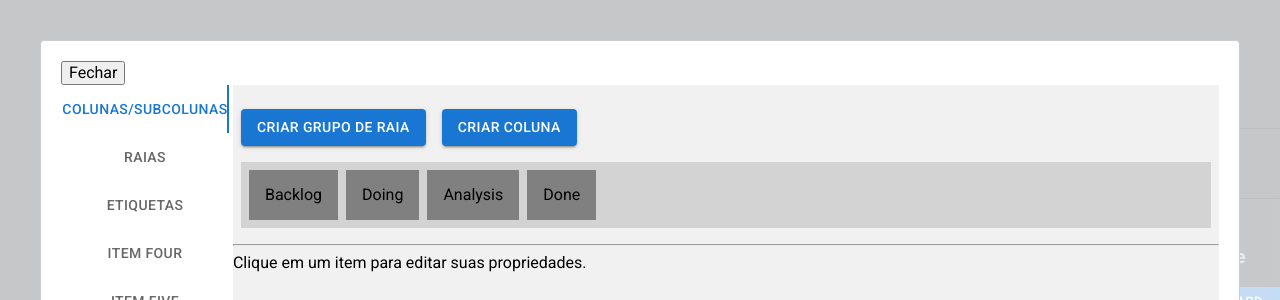
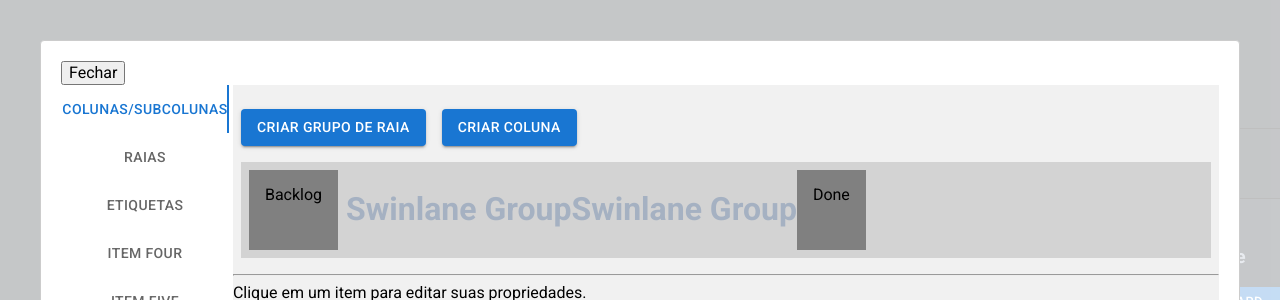
Before and after one commit to nsfxu/Monolito-React, a React (Create React App) app: page / in a window 1280 px wide. Both pictures are taken after a click on the button "CONFIGURAR QUADRO". Shown: the top 300 px of the page. Built offline with nearby package versions, Linux system fonts and the light colour scheme.

Commit message:
separated items and created a base for swinlane groups

```diff
--- a/src/components/TabColumnConfig/TabColumnConfig.js
+++ b/src/components/TabColumnConfig/TabColumnConfig.js
@@ -1,22 +1,40 @@
-import React, { useState } from 'react';
+import React, { useEffect, useState } from 'react';
 import propTypes from 'prop-types';
 
-import { DragDropContext, Draggable, Droppable } from 'react-beautiful-dnd';
+import { DragDropContext, Droppable } from 'react-beautiful-dnd';
 
 import { Button, Stack } from '@mui/material';
 
-import TabColumn from '../TabColumn';
 import TabColumnInfo from '../TabColumnInfo';
+import TabColumnItem from '../TabColumnItem/TabColumnItem';
 
 /* eslint-disable */
 // eslint-disable-next-line
 const TabColumnConfig = ({ board_columns, board_swinlanes }) => {
     const [temp_columns, setTempColumns] = useState(board_columns);
     const [temp_swinlanes, setTempSwinlanes] = useState(board_swinlanes);
+    const [swinlane_columns, setSwinlaneColumns] = useState([]);
 
     const [selected_column, setSelectedColumn] = useState(false);
+    let isSwinlaneGroupShown = false;
 
     const grid = 8;
+
+    useEffect(() => {
+        separateColumns();
+    }, [board_columns]);
+
+    const separateColumns = () => {
+        const temp_swinlane_columns = [];
+
+        if (board_columns.length > 0) {
+            board_columns.map((column) => {
+                column.showSwinLanes && temp_swinlane_columns.push(column);
+            });
+        }
+
+        setSwinlaneColumns(temp_swinlane_columns);
+    };
 
     const reorder = (list, startIndex, endIndex) => {
         const result = Array.from(list);
@@ -86,34 +104,22 @@ const TabColumnConfig = ({ board_columns, board_swinlanes }) => {
                                 >
                                     {temp_columns &&
                                         temp_columns.map((column, index) => (
-                                            <Draggable
-                                                key={column.id}
-                                                draggableId={`${column.id}`}
-                                                index={index}
-                                            >
-                                                {(provided, snapshot) => (
-                                                    <div
-                                                        ref={provided.innerRef}
-                                                        {...provided.draggableProps}
-                                                        {...provided.dragHandleProps}
-                                                        style={getItemStyle(
-                                                            snapshot.isDragging,
-                                                            provided
-                                                                .draggableProps
-                                                                .style
-                                                        )}
-                                                        onClick={() => {
-                                                            setSelectedColumn(
-                                                                `${column.id}`
-                                                            );
-                                                        }}
-                                                    >
-                                                        <TabColumn
-                                                            column_info={column}
-                                                        />
-                                                    </div>
+                                            <React.Fragment key={index}>
+                                                {column.showSwinLanes ? (
+                                                    <>
+                                                        <h1>Swinlane Group</h1>
+                                                    </>
+                                                ) : (
+                                                    <TabColumnItem
+                                                        column={column}
+                                                        index={index}
+                                                        provided={provided}
+                                                        snapshot={snapshot}
+                                                        getItemStyle={getItemStyle}
+                                                        setSelectedColumn={setSelectedColumn}
+                                                    />
                                                 )}
-                                            </Draggable>
+                                            </React.Fragment>
                                         ))}
                                     {provided.placeholder}
                                 </div>
--- /dev/null
+++ b/src/components/TabColumnItem/TabColumnItem.js
@@ -0,0 +1,49 @@
+import React from 'react';
+import propTypes from 'prop-types';
+
+import { Draggable } from 'react-beautiful-dnd';
+
+import TabColumn from '../TabColumn';
+
+/* eslint-disable */
+// eslint-disable-next-line
+const TabColumnItem = ({
+    column,
+    index,
+    provided,
+    snapshot,
+    getItemStyle,
+    setSelectedColumn
+}) => {
+    return (
+        <Draggable key={column.id} draggableId={`${column.id}`} index={index}>
+            {(provided, snapshot) => (
+                <div
+                    ref={provided.innerRef}
+                    {...provided.draggableProps}
+                    {...provided.dragHandleProps}
+                    style={getItemStyle(
+                        snapshot.isDragging,
+                        provided.draggableProps.style
+                    )}
+                    onClick={() => {
+                        setSelectedColumn(`${column.id}`);
+                    }}
+                >
+                    <TabColumn column_info={column} />
+                </div>
+            )}
+        </Draggable>
+    );
+};
+
+TabColumnItem.propTypes = {
+    column: propTypes.any,
+    index: propTypes.number,
+    provided: propTypes.any,
+    snapshot: propTypes.any,
+    getItemStyle: propTypes.func,
+    setSelectedColumn: propTypes.func
+};
+
+export default TabColumnItem;
--- /dev/null
+++ b/src/components/TabColumnItem/index.js
@@ -0,0 +1,3 @@
+import TabColumnItem from './TabColumnItem';
+
+export default TabColumnItem;
```
